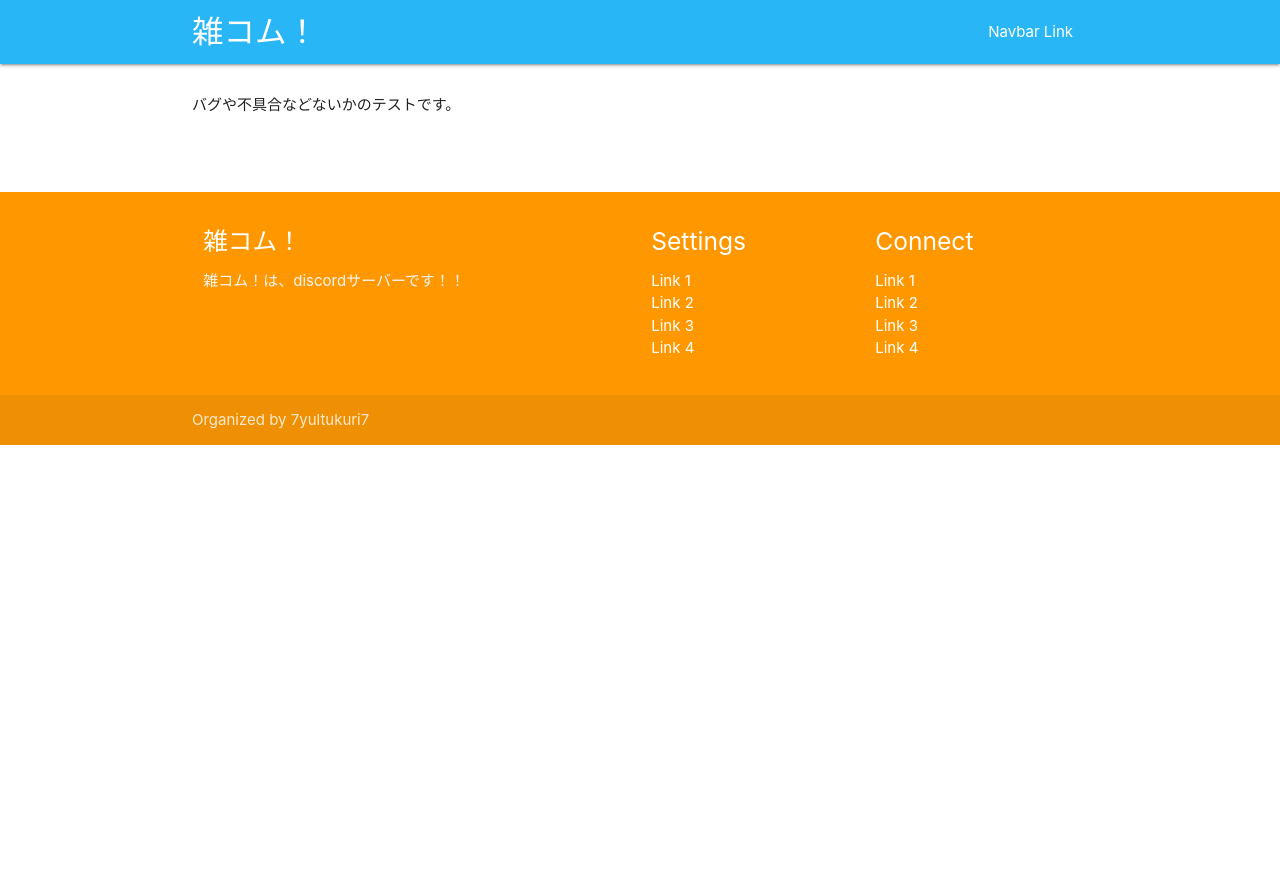
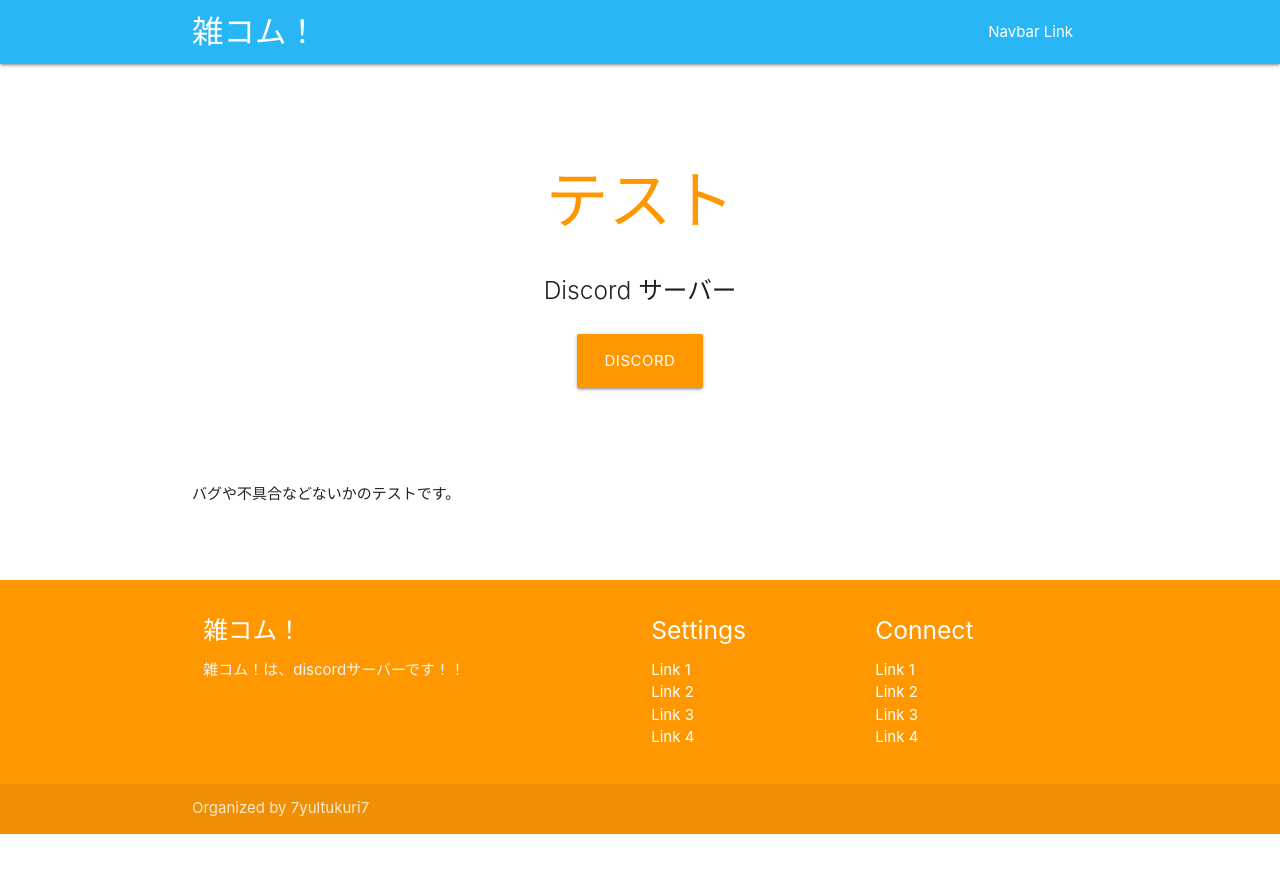
Before and after one commit to zatsukomu/zatsukomu-website-v1, a Jekyll site: the page built from docs/_posts/2019-04-27-test-nanoda.md, in a window 1280 px wide. Shown: the top 873 px of the page. Built offline with Jekyll 4.4.1, drawn with Linux system fonts in a browser that asks for light colours; nearby versions of some CDN libraries; our own code applies the rules of GitHub Pages for plain Markdown files; part of the change alters nothing that is shown.

Commit message:
Update _config.yml

```diff
--- a/docs/_config.yml
+++ b/docs/_config.yml
@@ -6,20 +6,16 @@ lang : ja
 url: "https://zatsukomu.tk" # the base hostname & protocol for your site
 google_analytics: UA-138579216-2
 
-defaults:
-  - scope:
-      path: "_posts" # an empty string here means all files in the project
-      type: "posts" # previously `post` in Jekyll 2.2.
-    values:
-      layout: simple
 
 # Archive settings (see https://github.com/jekyll/jekyll-archives/)
 jekyll-archives:
-  enabled:
-    - categories
-    - tags
-  layout: 'archive'
+  enabled: all
+  layout: archive
   permalinks:
+    year: '/:year/'
+    month: '/:year/:month/'
+    day: '/:year/:month/:day/'
+    tag: '/tag/:name/'
     category: '/category/:name/'
     tag: '/tag/:name/'
 
```
